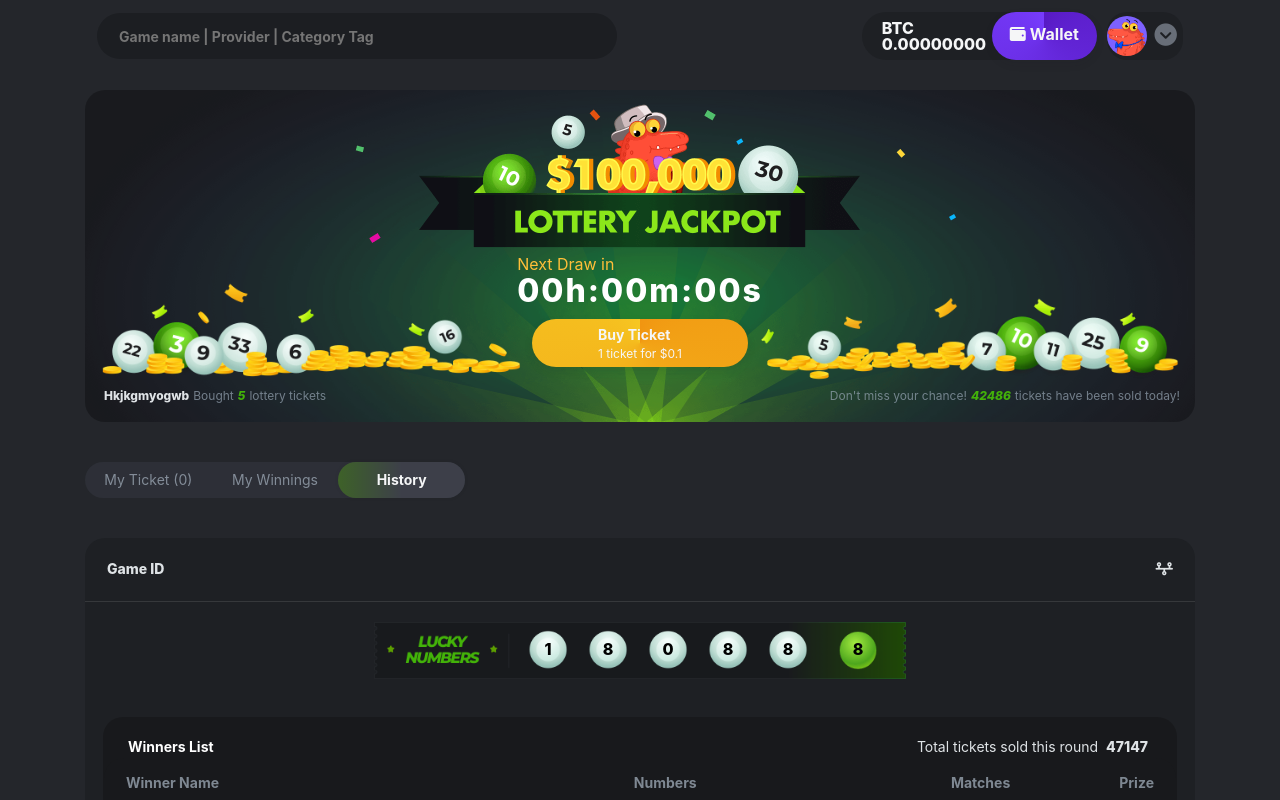
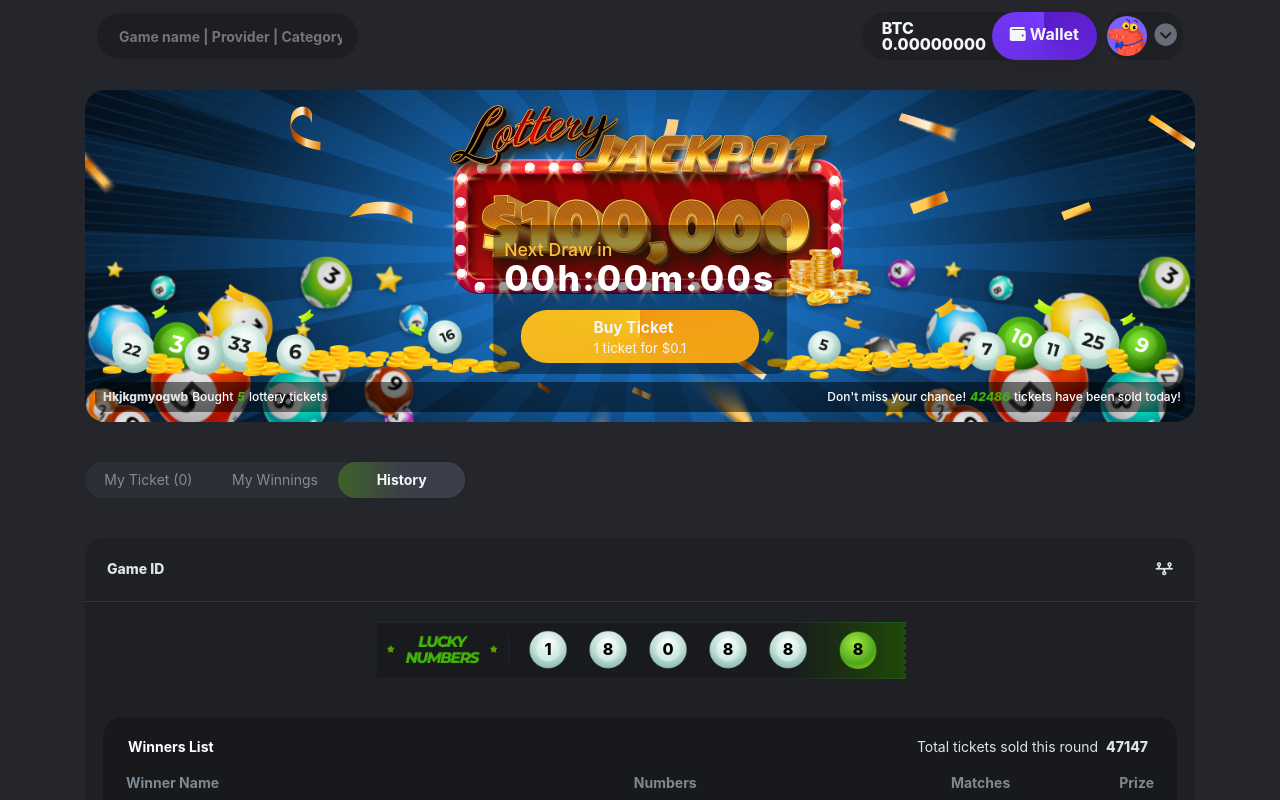
Before and after one commit to lixxkook00/lottery-uto, a React (Create React App) app: page / in a window 1280 px wide. Shown: the top 800 px of the page. Built offline with nearby package versions, Linux system fonts and the light colour scheme.

Commit message:
add banner and aniamtion

```diff
--- /dev/null
+++ b/public/scss/_animation.scss
@@ -0,0 +1,8 @@
+@keyframes breathing {
+    0% {
+        transform: scale(1);
+    }
+    100% {
+        transform: scale(1.15);
+    }
+}
--- a/src/components/Banner/Banner.scss
+++ b/src/components/Banner/Banner.scss
@@ -1,11 +1,12 @@
 @import "../../../public/scss/_variable.scss";
 @import "../../../public/scss/_utils.scss";
+@import "../../../public/scss/_animation.scss";
 
 .banner{
     height: 332px;
     border-radius: 1.25rem;
     background-color: $--rssf2i;
-    background-image: url(../../../public/assets/img/banner.5b92f69a.png);
+    background-image: url(../../../public/assets/img/banner.jpg);
     background-size: auto 100%;
     background-position: center center;
 
@@ -21,7 +22,15 @@
         background-size: 40% auto,40% auto;
         background-repeat: no-repeat;
 
+        &-content{
+            background-color:rgba(0,0,0,0.4);
+            padding: 10px;
+            border-radius: 10px;
+            animation: 1.5s linear 1s infinite alternate breathing;
+        }
+
         & .countdown{
+            font-weight: 500;
             span{
                 color: #ffbf39;
                 height: 1.25rem;
@@ -85,9 +94,13 @@
     &-decs{
         display: flex;
         justify-content: space-between;
-        color: $--1k9tf55;
+        color: #fff;
+        font-weight: 500;
         font-size: .75rem;
-        padding: 5px 0.9375rem 0;
+        background-color:rgba(0,0,0,0.5);
+        padding: 6px 4px;
+        margin: 0 10px;
+        border-radius: 10px;
     }
 
 }
--- a/src/components/Banner/index.jsx
+++ b/src/components/Banner/index.jsx
@@ -7,7 +7,7 @@ export default function Banner() {
         <div className="banner-wrap">
             <div className="banner-wrap-content">
                 <div className="countdown">
-                    <span>Next Draw in</span>
+                    <span >Next Draw in</span>
                     <h2>00h:00m:00s</h2>
                 </div>
                 <div className="btn-buy">
--- a/src/components/Header/Header.scss
+++ b/src/components/Header/Header.scss
@@ -53,8 +53,7 @@
             background-color: $--v7xmke;
             border-radius: 1.4375rem;
             padding: 0 0.875rem;
-            // margin-left: 4%;
-            width: 520px;
+            // margin-left: 4%;            width: 520px;
             height: 2.875rem;
             font-size: .875rem;
             line-height: 1.6;
```
Also changed, not shown: public/assets/img/banner.jpg (added).
